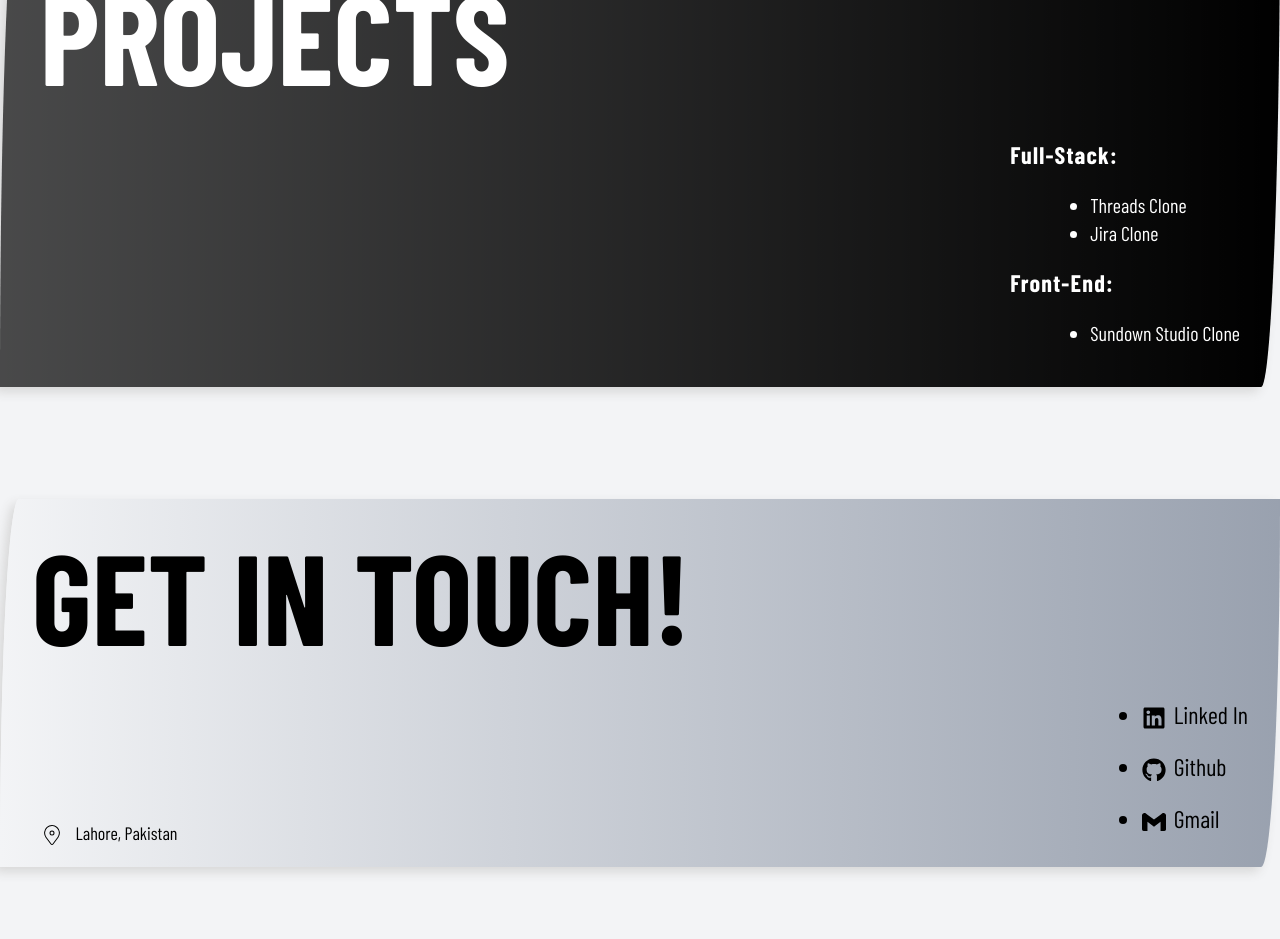
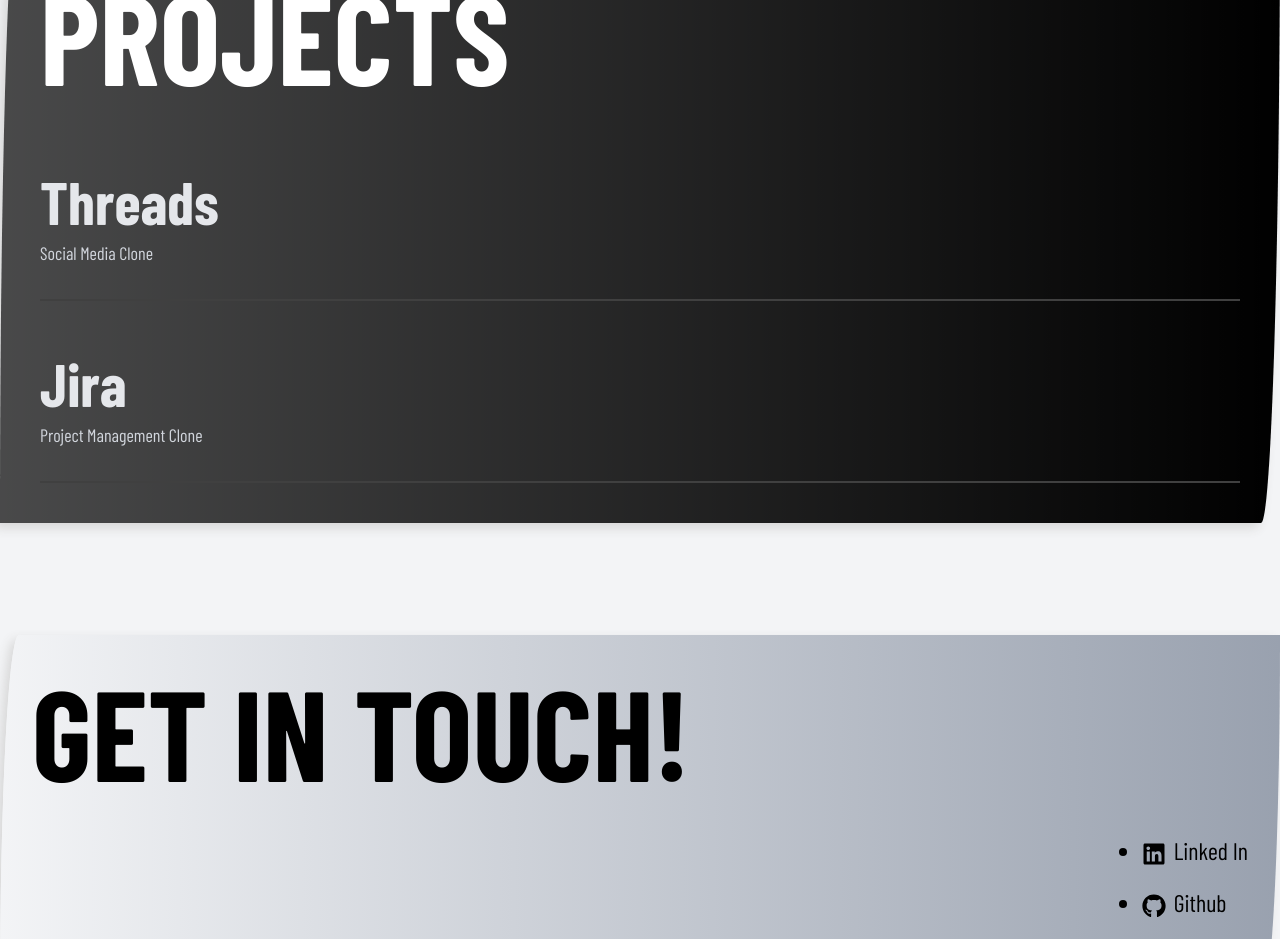
Before and after one commit to lemon079/portfolio-website, a React (Vite) app: page / in a window 1280 px wide. Shown: the part 1280-2219 px from the top of the page. Built offline with nearby package versions, Linux system fonts and the light colour scheme.

Commit message:
made some changes

```diff
--- a/src/Components/Projects.tsx
+++ b/src/Components/Projects.tsx
@@ -1,8 +1,24 @@
 import AnimatedLink from "./ui/AnimatedLink";
 import SpotlightCard from "./ui/SpotlightCard";
 import Heading from "./ui/Heading";
+import { ProjectLink } from "./ui/ProjectLink";
 
 const Projects = () => {
+  const projects = [
+    {
+      heading: "Threads",
+      subheading: "Social Media Clone",
+      imgSrc: "/threads.PNG",
+      href: "https://thread-112.vercel.app"
+    },
+    {
+      heading: "Jira",
+      subheading: "Project Management Clone",
+      imgSrc: "/jira.PNG",
+      href: "https://jira-clone-112.vercel.app"
+    },
+  ]
+
   return (
     <section className="relative my-10">
       <SpotlightCard
@@ -10,47 +26,14 @@
         spotlightColor="rgba(138, 43, 226, 0.5)"
       >
         <Heading className={"project-title"}>Projects</Heading>
-        <div className="flex justify-end">
+        <div className="">
           <ul className="project-list">
-            <li className="project-category">
-              <h3 className="project-subtitle">Full-Stack:</h3>
-              <ul className="project-inner-list">
-                <li>
-                  <AnimatedLink
-                    href={"https://thread-112.vercel.app"}
-                    underLineColor="bg-white"
-                  >
-                    Threads Clone
-                  </AnimatedLink>
-                  <li>
-                    <AnimatedLink
-                      href={"https://jira-clone-112.vercel.app"}
-                      underLineColor="bg-white"
-                    >
-                      Jira Clone
-                    </AnimatedLink>
-                  </li>
-                </li>
-              </ul>
-            </li>
-            <li className="project-category">
-              <h3 className="project-subtitle">Front-End:</h3>
-              <ul className="project-inner-list">
-                <li>
-                  <AnimatedLink
-                    href={"https://sundown-studio-112.vercel.app"}
-                    underLineColor="bg-white"
-                  >
-                    Sundown Studio Clone
-                  </AnimatedLink>
-                </li>
-
-              </ul>
-            </li>
+            {projects.map((project, index) => (
+              <ProjectLink key={index + 1} heading={project.heading} href={project.href} imgSrc={project.imgSrc} subheading={project.subheading} headingClassName="text-4xl md:text-6xl  text-gray-200 " subheadingClassName="text-gray-300 text-base sm:text-lg" />
+            ))}
           </ul>
         </div>
       </SpotlightCard>
-      {/* <Connector /> */}
     </section>
   );
 };
--- /dev/null
+++ b/src/Components/ui/ProjectLink.tsx
@@ -0,0 +1,121 @@
+import { useMotionValue, motion, useSpring, useTransform } from "framer-motion";
+import React, { useRef } from "react";
+import { FiArrowRight } from "react-icons/fi";
+
+interface ProjectLinkProps {
+    heading: string;
+    imgSrc: string;
+    subheading: string;
+    href: string;
+    headingClassName: string;
+    subheadingClassName: string;
+}
+
+export const ProjectLink = ({ heading, imgSrc, subheading, href, headingClassName, subheadingClassName }: ProjectLinkProps) => {
+    const ref = useRef<HTMLAnchorElement | null>(null);
+
+    const x = useMotionValue(0);
+    const y = useMotionValue(0);
+
+    const mouseXSpring = useSpring(x);
+    const mouseYSpring = useSpring(y);
+
+    const top = useTransform(mouseYSpring, [0.5, -0.5], ["40%", "60%"]);
+    const left = useTransform(mouseXSpring, [0.5, -0.5], ["60%", "70%"]);
+
+    const handleMouseMove = (
+        e: React.MouseEvent<HTMLAnchorElement, MouseEvent>
+    ) => {
+        const rect = ref.current!.getBoundingClientRect();
+
+        const width = rect.width;
+        const height = rect.height;
+
+        const mouseX = e.clientX - rect.left;
+        const mouseY = e.clientY - rect.top;
+
+        const xPct = mouseX / width - 0.5;
+        const yPct = mouseY / height - 0.5;
+
+        x.set(xPct);
+        y.set(yPct);
+    };
+
+    return (
+        <motion.a
+            href={href}
+            ref={ref}
+            target="_blank"
+            onMouseMove={handleMouseMove}
+            initial="initial"
+            whileHover="whileHover"
+            className="group relative flex items-center justify-between border-b-2 border-neutral-700 py-4 transition-colors duration-500 hover:border-neutral-50 md:py-8"
+        >
+            <div>
+                <motion.span
+                    variants={{
+                        initial: { x: 0 },
+                        whileHover: { x: -16 },
+                    }}
+                    transition={{
+                        type: "spring",
+                        staggerChildren: 0.075,
+                        delayChildren: 0.25,
+                    }}
+                    className={`relative z-10 block font-bold transition-colors duration-500 group-hover:text-neutral-50 ${headingClassName}`}
+                >
+                    {heading.split("").map((l, i) => (
+                        <motion.span
+                            variants={{
+                                initial: { x: 0 },
+                                whileHover: { x: 16 },
+                            }}
+                            transition={{ type: "spring" }}
+                            className="inline-block"
+                            key={i}
+                        >
+                            {l}
+                        </motion.span>
+                    ))}
+                </motion.span>
+                <span className={`relative z-10 mt-2 block transition-colors duration-500 group-hover:text-neutral-50 ${subheadingClassName}`}>
+                    {subheading}
+                </span>
+            </div>
+
+            <motion.img
+                style={{
+                    top,
+                    left,
+                    translateX: "-50%",
+                    translateY: "-50%",
+                }}
+                variants={{
+                    initial: { scale: 0, rotate: "-12.5deg" },
+                    whileHover: { scale: 1, rotate: "12.5deg" },
+                }}
+                transition={{ type: "spring" }}
+                src={imgSrc}
+                className="absolute z-0 h-24 w-32 rounded-lg object-cover md:h-48 md:w-64"
+                alt={`Image representing a link for ${heading}`}
+            />
+
+            <motion.div
+                variants={{
+                    initial: {
+                        x: "25%",
+                        opacity: 0,
+                    },
+                    whileHover: {
+                        x: "0%",
+                        opacity: 1,
+                    },
+                }}
+                transition={{ type: "spring" }}
+                className="relative z-10 p-4"
+            >
+                <FiArrowRight className="text-5xl text-neutral-50" />
+            </motion.div>
+        </motion.a>
+    );
+};
--- a/src/index.css
+++ b/src/index.css
@@ -82,13 +82,13 @@
 /* SkillSet Component Tailwind */
 
 .skillset-section {
-  @apply relative flex flex-col gap-y-10 shadow-custom bg-gradient-to-r from-gray-100 to-gray-400 my-28 rounded-custom;
+  @apply relative flex flex-col gap-y-10 shadow-custom bg-gradient-to-r from-gray-100 to-gray-400 my-28 sm:rounded-custom;
 }
 
 /* Project Component Tailwind */
 
 .project-section {
-  @apply shadow-custom bg-gradient-to-r from-black/70 to-black rounded-custom p-10;
+  @apply shadow-custom bg-gradient-to-r from-black/70 to-black sm:rounded-custom p-10;
 }
 
 .custom-spotlight-card {
@@ -118,7 +118,7 @@
 /* Contact Component Tailwind */
 
 .contact-section {
-  @apply shadow-custom bg-gradient-to-r from-gray-100 to-gray-400 my-28 rounded-custom;
+  @apply shadow-custom bg-gradient-to-r from-gray-100 to-gray-400 my-28 sm:rounded-custom;
 }
 
 .contact-location {
```
Also changed, not shown: public/jira.PNG (added), public/threads.PNG (added).
